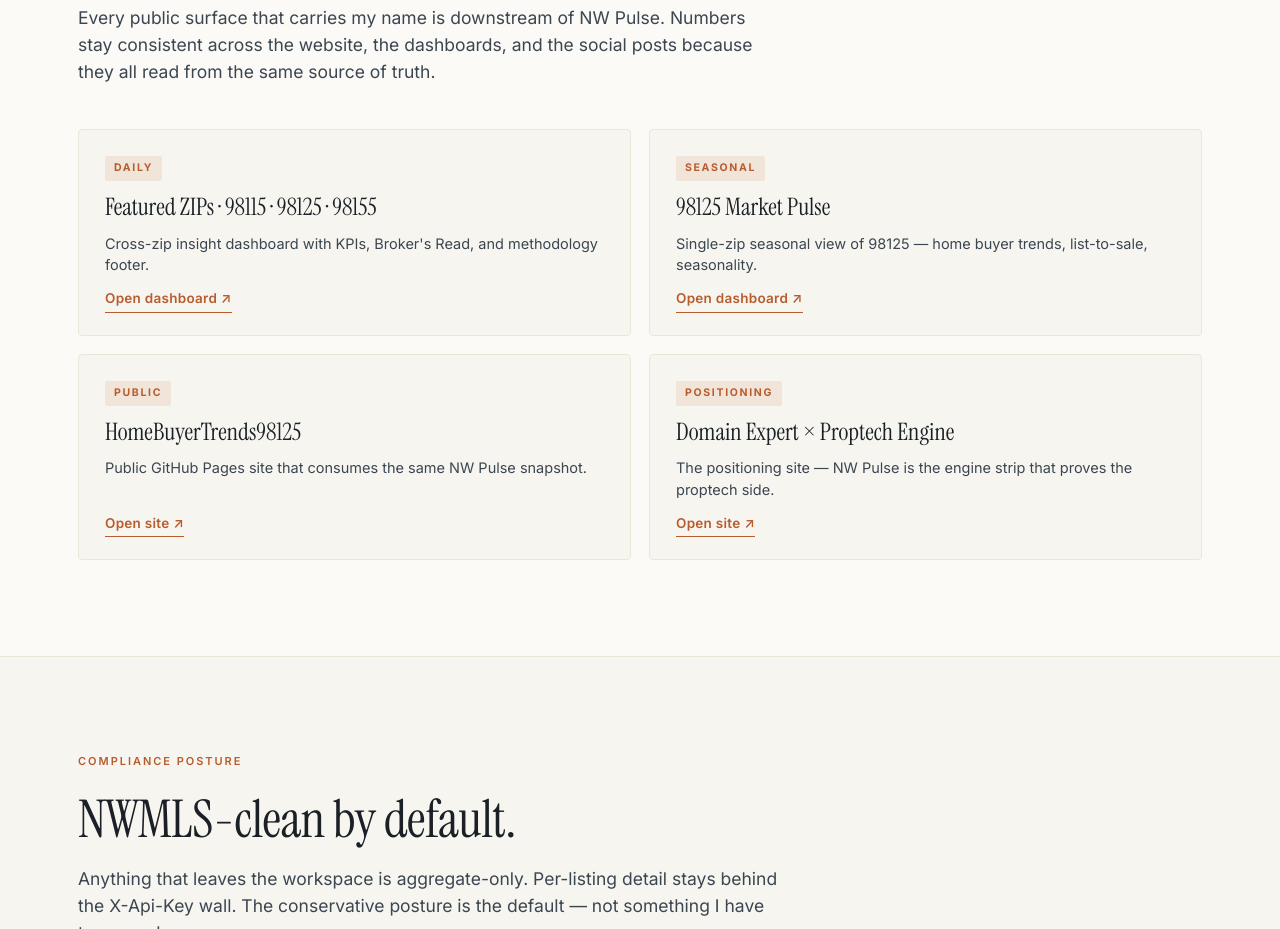
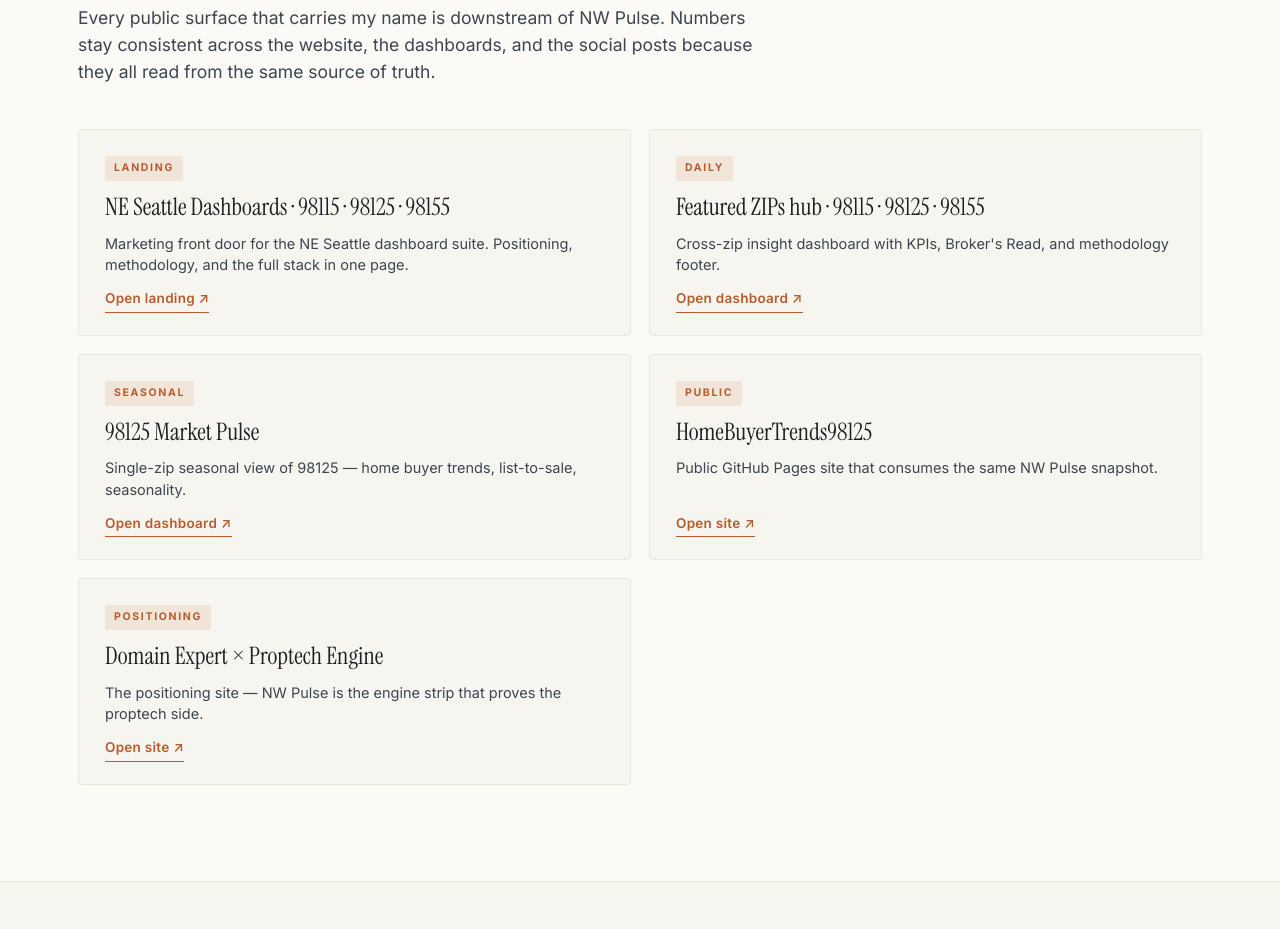
Before and after one commit to adrianwillanger-cyber/nw-pulse, a plain HTML site: page index.html in a window 1280 px wide. Shown: the part 3320-4249 px from the top of the page. Drawn offline with Linux system fonts and the light colour scheme.

Commit message:
Add NE Seattle Dashboards landing card (ne-seattle.pplx.app)

```diff
--- a/index.html
+++ b/index.html
@@ -255,8 +255,14 @@
 
     <ul class="powers__grid">
       <li class="powers__card">
+        <span class="powers__tag">Landing</span>
+        <h3 class="powers__cardtitle">NE Seattle Dashboards · 98115 · 98125 · 98155</h3>
+        <p class="powers__cardbody">Marketing front door for the NE Seattle dashboard suite. Positioning, methodology, and the full stack in one page.</p>
+        <a href="https://ne-seattle.pplx.app" class="powers__link" target="_blank" rel="noopener">Open landing <span aria-hidden="true">↗</span></a>
+      </li>
+      <li class="powers__card">
         <span class="powers__tag">Daily</span>
-        <h3 class="powers__cardtitle">Featured ZIPs · 98115 · 98125 · 98155</h3>
+        <h3 class="powers__cardtitle">Featured ZIPs hub · 98115 · 98125 · 98155</h3>
         <p class="powers__cardbody">Cross-zip insight dashboard with KPIs, Broker's Read, and methodology footer.</p>
         <a href="https://ne-seattle-dashboards.pplx.app" class="powers__link" target="_blank" rel="noopener">Open dashboard <span aria-hidden="true">↗</span></a>
       </li>
```
